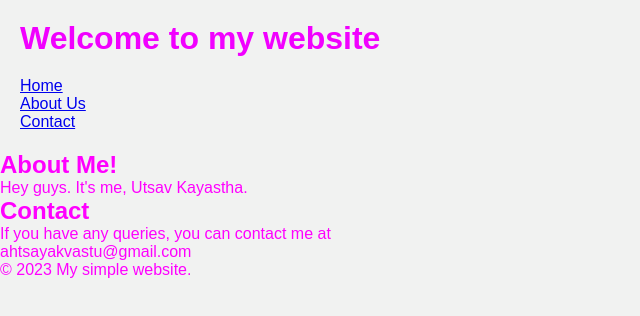
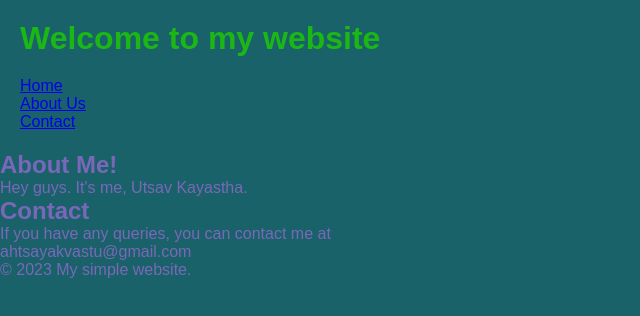
Before and after one commit to UtsavCK/utsavck.github.io, a plain HTML site: page index.html in a window 1280 px wide. Shown: the whole page, without its empty margins (0-640 px from the left). Drawn offline with Linux system fonts and the light colour scheme.

Commit message:
color again

```diff
--- a/style.css
+++ b/style.css
@@ -5,8 +5,8 @@ body, h1, h2, p, ul, li{
 
 body{
     font-family: Arial, Helvetica, sans-serif;
-    background-color: #f1f2f1;
-    color: fuchsia;
+    background-color: #1a6269;
+    color: rgb(122, 103, 186);
 }
 
 header{
@@ -15,7 +15,7 @@ header{
 }
 
 h1{
-    color: #f100ff;
+    color: #1bb715;
     margin-bottom: 20px;
 }
 
```
